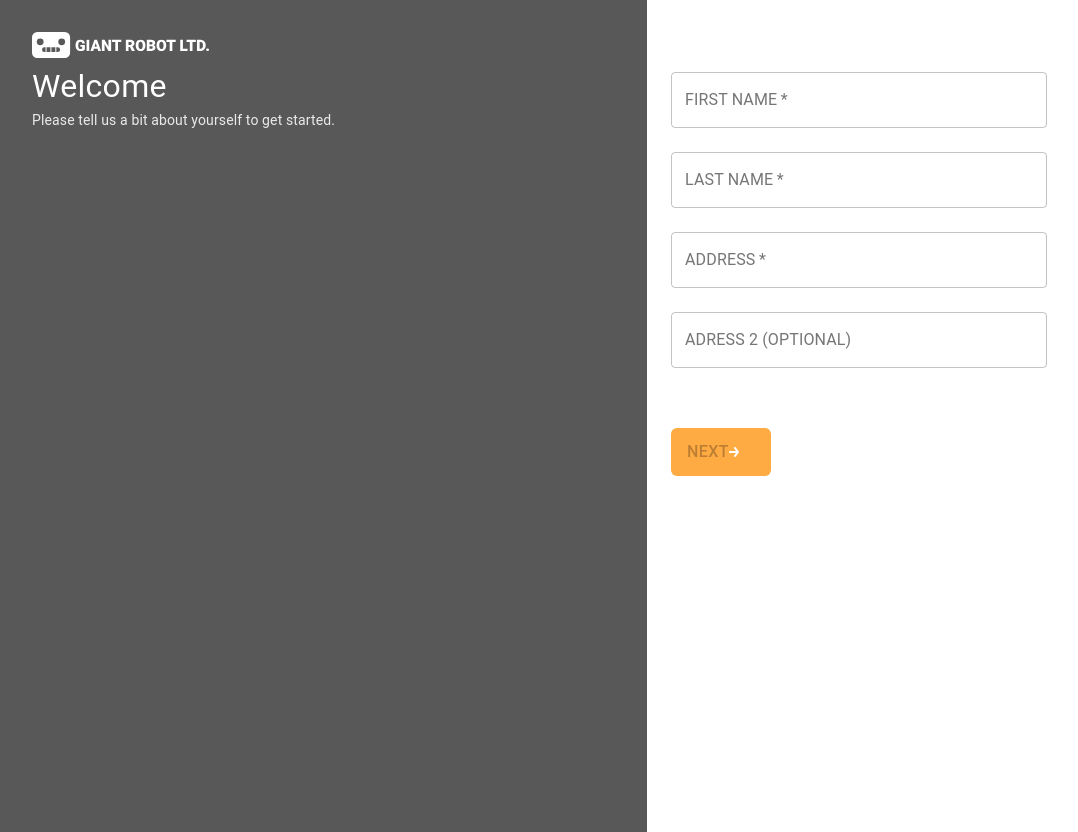
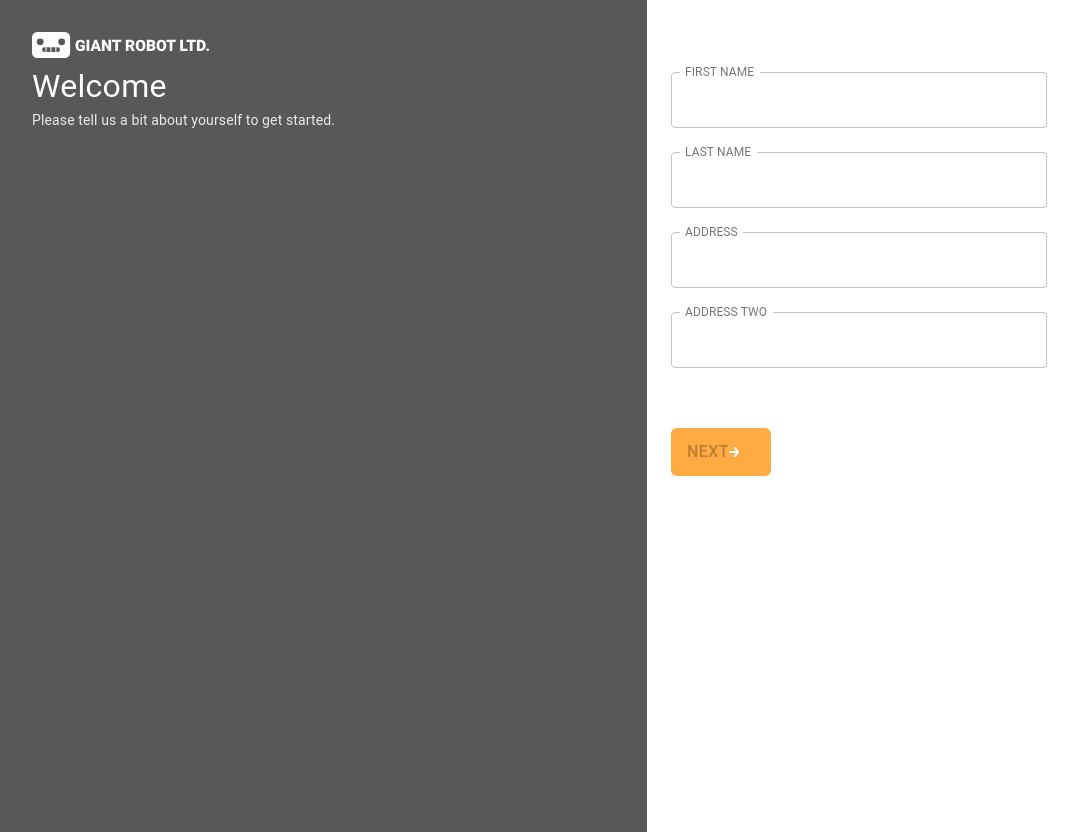
Before and after one commit to mitchelconstantin/self-app, a React (Create React App) app: page / in a window 1280 px wide. Shown: the whole page, without its empty margins (136-1214 px from the left). Built offline with nearby package versions, Linux system fonts and the light colour scheme.

Commit message:
create custom textField component

```diff
--- a/src/Components/Form.tsx
+++ b/src/Components/Form.tsx
@@ -1,8 +1,9 @@
 import React, { useState } from 'react';
-import { Box, Button, TextField, makeStyles } from '@material-ui/core';
+import { Box, Button, makeStyles } from '@material-ui/core';
 import whiteArrow from '../Assets/White_Arrow.svg';
+import { InputField } from './TextField';
 
-const useStyles = makeStyles(theme => ({
+const useStyles = makeStyles({
   container: {
     width: '376px',
     display: 'flex',
@@ -30,13 +31,10 @@ const useStyles = makeStyles(theme => ({
     paddingRight: '24px',
     width: '100px'
   }
-}));
+});
 
 const emptyState = {
-  firstName: {
-    value: '',
-    error: false
-  },
+  firstName: { value: '', error: false },
   lastName: { value: '', error: false },
   address: { value: '', error: false },
   addressTwo: { value: '', error: false }
@@ -44,7 +42,6 @@ const emptyState = {
 export const Form = () => {
   const classes = useStyles();
   const [formState, setFormState] = useState(emptyState);
-  // const [errors, setErrors] = useState;
 
   const handleChange = (type: string, newValue: any) => {
     //@ts-ignore
@@ -92,42 +89,32 @@ export const Form = () => {
   return (
     <Box className={classes.container}>
       <form className={classes.form} noValidate autoComplete="off">
-        <TextField
-          className={classes.textField}
+        <InputField
+          field={formState.firstName}
+          validateField={() => validateField('firstName')}
+          changeField={(e: any) => handleChange('firstName', e.target.value)}
+          label="first name"
           required
-          error={formState.firstName.error}
-          onBlur={() => validateField('firstName')}
-          value={formState.firstName.value}
-          onChange={e => handleChange('firstName', e.target.value)}
-          label="FIRST NAME"
-          variant="outlined"
         />
-        <TextField
-          className={classes.textField}
+        <InputField
+          field={formState.lastName}
+          validateField={() => validateField('lastName')}
+          changeField={(e: any) => handleChange('lastName', e.target.value)}
+          label="last name"
           required
-          error={formState.lastName.error}
-          onBlur={() => validateField('lastName')}
-          value={formState.lastName.value}
-          onChange={e => handleChange('lastName', e.target.value)}
-          label="LAST NAME"
-          variant="outlined"
         />
-        <TextField
-          className={classes.textField}
+        <InputField
+          field={formState.address}
+          validateField={() => validateField('address')}
+          changeField={(e: any) => handleChange('address', e.target.value)}
+          label="address"
           required
-          error={formState.address.error}
-          onBlur={() => validateField('address')}
-          value={formState.address.value}
-          onChange={e => handleChange('address', e.target.value)}
-          label="ADDRESS"
-          variant="outlined"
         />
-        <TextField
-          className={classes.textField}
-          value={formState.addressTwo.value}
-          onChange={e => handleChange('addressTwo', e.target.value)}
-          label="ADRESS 2 (OPTIONAL)"
-          variant="outlined"
+        <InputField
+          field={formState.addressTwo}
+          changeField={(e: any) => handleChange('addressTwo', e.target.value)}
+          label="address two"
+          required
         />
       </form>
       <Button
--- a/src/Components/Header.tsx
+++ b/src/Components/Header.tsx
@@ -2,13 +2,13 @@ import React from 'react';
 import { Box, makeStyles, Typography } from '@material-ui/core';
 import giantRobot from '../Assets/GiantRobotLTD_Logo.svg';
 
-const useStyles = makeStyles(theme => ({
+const useStyles = makeStyles({
   container: {
     backgroundColor: '#585858',
     paddingTop: '32px',
     paddingRight: '80px',
     paddingLeft: '168px',
-    height: '100vh',
+    height: '100vh'
   },
   info: {
     width: '535px'
@@ -25,7 +25,7 @@ const useStyles = makeStyles(theme => ({
     color: '#EAEAEA ',
     fontSize: '14px '
   }
-}));
+});
 
 export const Header = () => {
   const classes = useStyles();
--- /dev/null
+++ b/src/Components/TextField.tsx
@@ -0,0 +1,60 @@
+import React from 'react';
+import { TextField, makeStyles } from '@material-ui/core';
+
+const useStyles = makeStyles({
+  textField: {
+    marginTop: '12px',
+    marginBottom: '12px',
+    textTransform: 'uppercase'
+  }
+});
+
+interface props {
+  field: any;
+  changeField: any;
+  label: string;
+  validateField?: any;
+  required?: boolean;
+}
+
+export const InputField = ({
+  field,
+  validateField,
+  changeField,
+  label,
+  required
+}: props) => {
+  const classes = useStyles();
+
+  if (!required) {
+    return (
+      <TextField
+        className={classes.textField}
+        error={field.error}
+        value={field.value}
+        //@ts-ignore
+        onChange={changeField}
+        label={label}
+        InputLabelProps={{
+          shrink: true
+        }}
+        variant="outlined"
+      />
+    );
+  }
+  return (
+    <TextField
+      className={classes.textField}
+      error={field.error}
+      helperText={field.error && 'REQUIRED'}
+      onBlur={validateField}
+      value={field.value}
+      onChange={changeField}
+      label={label}
+      InputLabelProps={{
+        shrink: true
+      }}
+      variant="outlined"
+    />
+  );
+};
```
